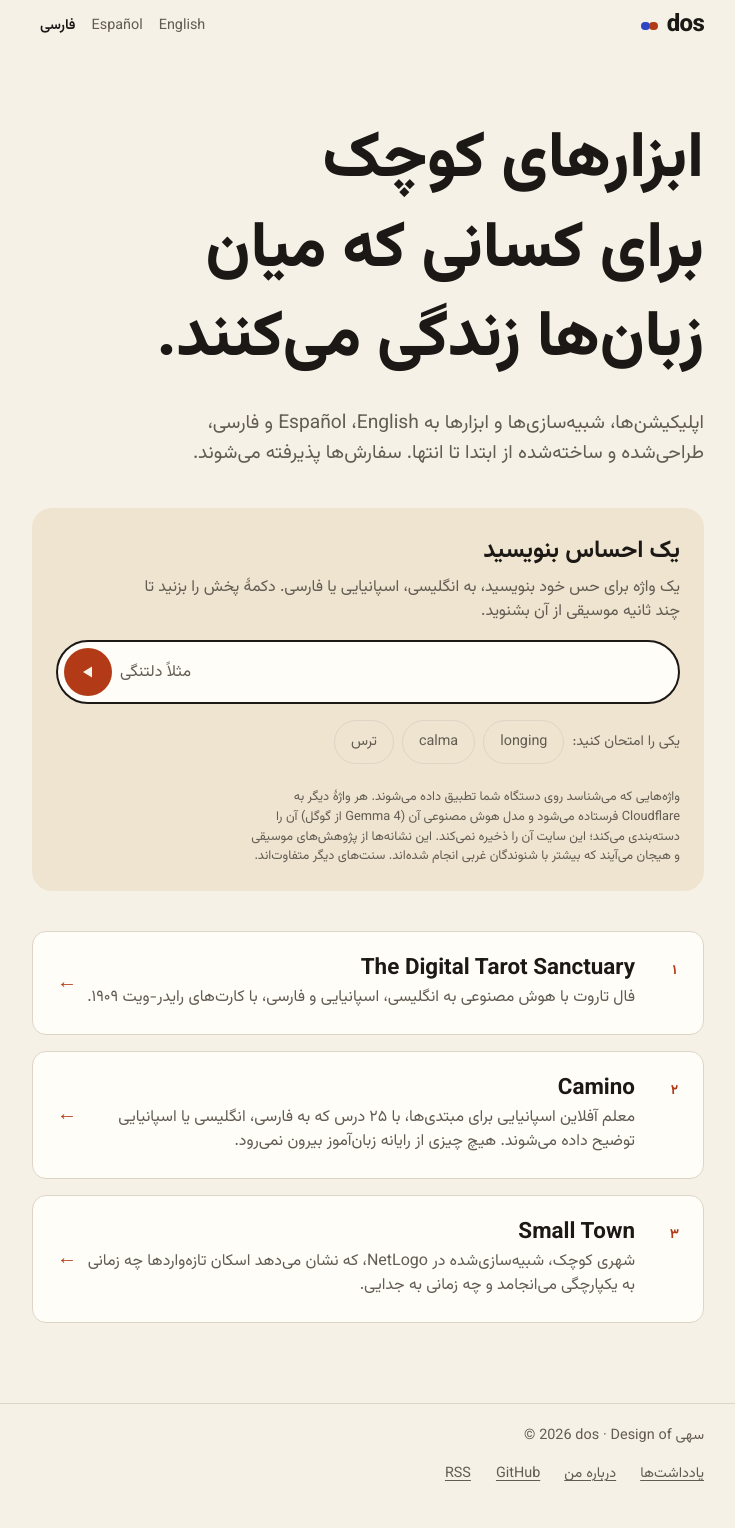
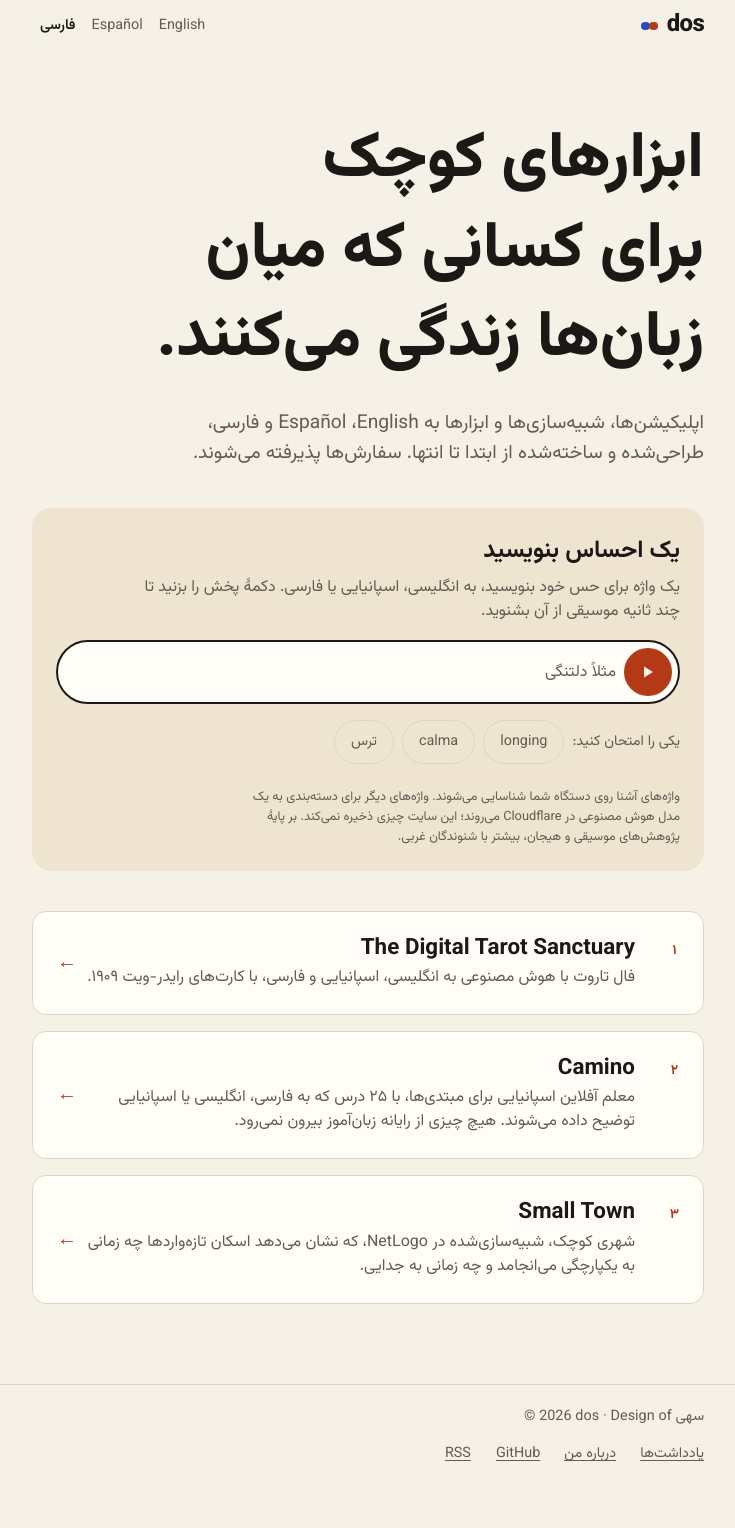
Before and after one commit to soheilhraad-eng/soheilhraad-eng.github.io, a Jekyll site: the page built from fa/index.md, in a window 1280 px wide. Shown: the whole page, without its empty margins (272-1007 px from the left). Built offline with Jekyll 4.4.1, drawn with Linux system fonts in a browser that asks for light colours; part of the change alters nothing that is shown.

Commit message:
Mini app: play button always points right and sits on the right; shorter privacy note; choose Auto, Keys or Strings; Another take button; share link keeps take and sound
Co-Authored-By: Claude Sonnet 5.5 <noreply@anthropic.com>
Claude-Session: https://claude.ai/code/session_01LzqevfqfwJXEHYxCVg4Hxv

```diff
--- a/_data/i18n.yml
+++ b/_data/i18n.yml
@@ -38,7 +38,12 @@ en:
     share: "Copy link"
     copied: "Copied"
     unknown: "I don't know that feeling yet. Try another word: longing, calm, fear."
-    note: "Words it knows are matched on your device. Any other word is sent to Cloudflare, whose AI model (Google's Gemma 4) classifies it; this site doesn't store it. The cues come from music-emotion research, mostly with Western listeners. Other traditions differ."
+    note: "Known words are matched on your device. Other words go to an AI model at Cloudflare to be classified; this site stores nothing. Based on music-emotion research, mostly with Western listeners."
+    sound: "Sound"
+    timbre_auto: "Auto"
+    timbre_keys: "Keys"
+    timbre_strings: "Strings"
+    take: "Another take"
     emotions:
       joy:
         name: "Joy"
@@ -115,7 +120,12 @@ es:
     share: "Copiar enlace"
     copied: "Copiado"
     unknown: "Todavía no conozco ese sentimiento. Prueba con otra palabra: añoranza, calma, miedo."
-    note: "Las palabras que conoce se reconocen en tu dispositivo. Cualquier otra se envía a Cloudflare, cuyo modelo de IA (Gemma 4 de Google) la clasifica; este sitio no la guarda. Las señales proceden de la investigación sobre música y emoción, sobre todo con oyentes occidentales. Otras tradiciones difieren."
+    note: "Las palabras conocidas se reconocen en tu dispositivo. Las demás se envían a un modelo de IA de Cloudflare para clasificarlas; este sitio no guarda nada. Se basa en investigación sobre música y emoción, sobre todo con oyentes occidentales."
+    sound: "Sonido"
+    timbre_auto: "Auto"
+    timbre_keys: "Teclas"
+    timbre_strings: "Cuerdas"
+    take: "Otra versión"
     emotions:
       joy:
         name: "Alegría"
@@ -192,7 +202,12 @@ fa:
     share: "کپی پیوند"
     copied: "کپی شد"
     unknown: "این احساس را هنوز نمی‌شناسم. کلمهٔ دیگری امتحان کنید: دلتنگی، آرامش، ترس."
-    note: "واژه‌هایی که می‌شناسد روی دستگاه شما تطبیق داده می‌شوند. هر واژهٔ دیگر به Cloudflare فرستاده می‌شود و مدل هوش مصنوعی آن (Gemma 4 از گوگل) آن را دسته‌بندی می‌کند؛ این سایت آن را ذخیره نمی‌کند. این نشانه‌ها از پژوهش‌های موسیقی و هیجان می‌آیند که بیشتر با شنوندگان غربی انجام شده‌اند. سنت‌های دیگر متفاوت‌اند."
+    note: "واژه‌های آشنا روی دستگاه شما شناسایی می‌شوند. واژه‌های دیگر برای دسته‌بندی به یک مدل هوش مصنوعی در Cloudflare می‌روند؛ این سایت چیزی ذخیره نمی‌کند. بر پایهٔ پژوهش‌های موسیقی و هیجان، بیشتر با شنوندگان غربی."
+    sound: "صدا"
+    timbre_auto: "خودکار"
+    timbre_keys: "کلید"
+    timbre_strings: "زهی"
+    take: "یک نسخهٔ دیگر"
     emotions:
       joy:
         name: "شادی"
--- a/_includes/type-a-feeling.html
+++ b/_includes/type-a-feeling.html
@@ -30,8 +30,17 @@ site when the page loads, and no sound starts until the visitor presses the butt
       <h2 id="taf-emo" class="feeling-emo"></h2>
       <p id="taf-meta" class="feeling-meta"></p>
       <p id="taf-cue" class="feeling-cue"></p>
+      <div class="feeling-sound" role="group" aria-labelledby="taf-soundLabel">
+        <span id="taf-soundLabel" class="feeling-sound-label"></span>
+        <span class="feeling-timbre">
+          <button type="button" data-t="auto" id="taf-t-auto" aria-pressed="true"></button>
+          <button type="button" data-t="keys" id="taf-t-keys" aria-pressed="false"></button>
+          <button type="button" data-t="strings" id="taf-t-strings" aria-pressed="false"></button>
+        </span>
+      </div>
       <div class="feeling-actions">
         <button class="feeling-link" id="taf-again" type="button"></button>
+        <button class="feeling-link" id="taf-take" type="button"></button>
         <button class="feeling-link" id="taf-share" type="button"></button>
       </div>
       <span id="taf-shareOut" class="feeling-shareout"></span>
--- a/assets/css/style.scss
+++ b/assets/css/style.scss
@@ -236,7 +236,10 @@ pre code { background: none; padding: 0; }
   flex: none; width: 48px; height: 48px; border-radius: 50%; border: 0;
   background: var(--accent); color: var(--bg); cursor: pointer; display: grid; place-items: center;
 }
-[dir="rtl"] .feeling-go svg { transform: scaleX(-1); }
+// The play triangle always points right, as on every player, and the button stays on the right,
+// so the field lays itself out left-to-right; the typed text still follows its own language.
+.feeling-field { direction: ltr; }
+[dir="rtl"] .feeling input[type="text"] { direction: rtl; text-align: right; }
 .feeling-go:hover { filter: brightness(1.1); }
 .feeling :focus-visible { outline: 2px solid var(--accent); outline-offset: 2px; }
 .feeling-go:focus-visible { outline-offset: 3px; }
@@ -259,6 +262,14 @@ pre code { background: none; padding: 0; }
 .feeling-emo { margin: 0; font-size: 1.75rem; line-height: 1.2; }
 .feeling-meta { margin: 0.25rem 0 var(--space-2); color: var(--muted); font-size: 0.85rem; font-variant-numeric: tabular-nums; }
 .feeling-cue { margin: 0; }
+.feeling-sound { display: flex; flex-wrap: wrap; align-items: center; gap: var(--space-1) var(--space-2); margin-top: var(--space-2); }
+.feeling-sound-label { color: var(--muted); font-size: 0.9rem; }
+.feeling-timbre { display: inline-flex; border: 1px solid var(--border); border-radius: 999px; overflow: hidden; }
+.feeling-timbre button {
+  font: inherit; font-size: 0.9rem; min-height: 44px; padding: 0 1rem; border: 0; background: transparent; color: var(--muted); cursor: pointer;
+}
+.feeling-timbre button + button { border-inline-start: 1px solid var(--border); }
+.feeling-timbre button[aria-pressed="true"] { background: var(--text); color: var(--surface); }
 .feeling-actions { display: flex; flex-wrap: wrap; gap: 0 var(--space-3); margin-top: var(--space-2); padding-top: 0.25rem; border-top: 1px solid var(--border); }
 .feeling-link {
   font: inherit; font-size: 0.95rem; background: none; border: 0; padding: 0; min-height: 44px;
--- a/assets/js/type-a-feeling.js
+++ b/assets/js/type-a-feeling.js
@@ -48,6 +48,19 @@ const EMO = {
     scale:'major',root:55,bpm:84,wave:'triangle',bright:4200,gain:.22,legato:.85,attack:.03,decay:.2,sustain:.6,release:.5,
     rhythm:[1,.5,.5,1,1,.5,.5,2],contour:'up',range:[0,10],startDeg:0,ending:'high',vel:[.5,.9],rest:0,echo:.15}
 };
+
+/* Two more voices for the melody besides the one each feeling brings ('auto'). */
+const TIMBRE = {
+  keys:{kind:'fm',attack:.004,decay:.5,sustain:.25,release:.6,legato:.9,vib:null,detune:0,pure:true,gainMul:1.3,brightMin:2600},
+  strings:{wave:'sawtooth',detune:9,attack:.09,decay:.3,sustain:.75,release:.7,legato:1,vib:{rate:5.5,cents:10},pure:true,gainMul:.6,brightMin:1400,brightMax:2600}
+};
+function leadVoice(e,timbre){
+  const tb = TIMBRE[timbre]; if(!tb) return e;
+  const o = Object.assign({},e,tb);
+  o.gain = e.gain*tb.gainMul;
+  o.bright = Math.min(tb.brightMax||1e9, Math.max(tb.brightMin, e.bright));
+  return o;
+}
 
 /* Chords under the melody: scale-degree roots, stacked in thirds. Modal choices follow the cues
    above: a plain I-V-vi-IV for joy, a falling minor line for sadness, a dissonant flat-II for fear. */
@@ -140,8 +153,8 @@ function pickStep(contour,progress,r){
 }
 
 /* Same word + same feeling always gives the same phrase. */
-function buildPhrase(word,key){
-  const e = EMO[key], rnd = mulberry32(fnv(norm(word)+'|'+key));
+function buildPhrase(word,key,v){
+  const e = EMO[key], rnd = mulberry32(fnv(norm(word)+'|'+key+(v ? '|'+v : '')));
   const beat = 60/e.bpm, target = e.target || 6.5, len = SCALES[e.scale].length;
   const notes = []; let t = 0, deg = e.startDeg, i = 0;
   while(t < target - beat){
@@ -178,7 +191,7 @@ function buildPhrase(word,key){
 
 /* ---------- audio ---------- */
 const $ = id => document.getElementById('taf-' + id);
-let AC=null, master=null, bus=null, playId=0, current=null;
+let AC=null, master=null, bus=null, playId=0, current=null, timbre='auto';
 const midiHz = m => 440*Math.pow(2,(m-69)/12);
 
 function ensureAudio(){
@@ -220,7 +233,24 @@ function makeFx(e,dest){
   return input;
 }
 
+function fmVoice(e,fx,t0,midi,dur,vel,gainScale){
+  const f = midiHz(midi), hold = Math.max(dur*e.legato,.2), peak = e.gain*vel*(gainScale||1), end = t0+hold+e.release+.05;
+  const g = AC.createGain();
+  g.gain.setValueAtTime(.0001,t0);
+  g.gain.exponentialRampToValueAtTime(peak,t0+e.attack);
+  g.gain.exponentialRampToValueAtTime(peak*e.sustain,t0+e.attack+e.decay);
+  g.gain.setValueAtTime(peak*e.sustain,t0+hold);
+  g.gain.exponentialRampToValueAtTime(.0001,t0+hold+e.release);
+  g.connect(fx);
+  const car = AC.createOscillator(), mod = AC.createOscillator(), mg = AC.createGain();
+  car.type = 'sine'; mod.type = 'sine'; car.frequency.value = f; mod.frequency.value = f;
+  mg.gain.setValueAtTime(f*1.6*vel,t0); mg.gain.exponentialRampToValueAtTime(f*.08,t0+.5);
+  mod.connect(mg); mg.connect(car.frequency); car.connect(g);
+  car.start(t0); mod.start(t0); car.stop(end); mod.stop(end);
+}
+
 function voice(e,fx,base,midi,dur,vel,gainScale){
+  if(e.kind==='fm') return fmVoice(e,fx,base,midi,dur,vel,gainScale);
   const t0 = base, a = e.attack, hold = Math.max(dur*e.legato, a+e.decay+.02);
   const peak = e.gain*vel*(gainScale||1);
   const g = AC.createGain();
@@ -252,13 +282,13 @@ function voice(e,fx,base,midi,dur,vel,gainScale){
 
 function play(){
   if(!current || !ensureAudio()) return;
-  const {phrase,key} = current, e = EMO[key], now = AC.currentTime;
+  const {phrase,key} = current, e = EMO[key], lead = leadVoice(e,timbre), now = AC.currentTime;
   if(bus){ bus.gain.cancelScheduledValues(now); bus.gain.setTargetAtTime(0,now,.03); }
   bus = AC.createGain(); bus.connect(master);
-  const fx = makeFx(e,bus), base = now + .1, id = ++playId;
+  const fx = makeFx(lead,bus), base = now + .1, id = ++playId;
   phrase.notes.forEach(n=>{
-    voice(e,fx,base+n.t,n.midi,n.dur,n.vel,1);
-    if(n.extra) voice(e,fx,base+n.t,n.extra,n.dur,n.vel,.6);
+    voice(lead,fx,base+n.t,n.midi,n.dur,n.vel,1);
+    if(n.extra) voice(lead,fx,base+n.t,n.extra,n.dur,n.vel,.6);
   });
   const padE = Object.assign({},e,{wave:'triangle',attack:.3,decay:.5,sustain:.8,release:.7,legato:1,vib:null,detune:7,
                                    gain:e.gain*.42,pure:true,bright:Math.min(e.bright,1800)});
@@ -319,17 +349,21 @@ function drawRoll(phrase){
   });
 }
 
-function showResult(text,hit,autoplay){
+function showResult(text,hit,autoplay,v){
   const e = EMO[hit.emo], lang = hit.lang;
   const box = $('result');
   box.hidden = false; box.lang = lang; box.dir = lang==='fa' ? 'rtl' : 'ltr';
-  current = {text,key:hit.emo,lang,phrase:buildPhrase(text,hit.emo)};
+  current = {text,key:hit.emo,lang,v:v||0,phrase:buildPhrase(text,hit.emo,v||0)};
   drawRoll(current.phrase);
   $('emo').textContent = T[lang].emotions[hit.emo].name;
   $('cue').textContent = T[lang].emotions[hit.emo].cue;
   $('meta').textContent = T[lang].modes[e.scale] + ' · ' + localDigits(e.bpm,lang) + ' bpm';
   $('again').textContent = autoplay ? T[lang].again : T[lang].hear;
   $('share').textContent = T[lang].share;
+  $('take').textContent = T[lang].take;
+  $('soundLabel').textContent = T[lang].sound;
+  ['auto','keys','strings'].forEach(k=>{ $('t-'+k).textContent = T[lang]['timbre_'+k]; });
+  document.querySelectorAll('.feeling-timbre button').forEach(b=>b.setAttribute('aria-pressed', String(b.dataset.t===timbre)));
   $('shareOut').textContent = '';
   $('status').textContent = '';
   if(autoplay) play();
@@ -338,7 +372,7 @@ function showResult(text,hit,autoplay){
   box.scrollIntoView({block:'nearest',behavior:calm?'auto':'smooth'});
 }
 
-async function handle(raw,autoplay=true,localOnly=false){
+async function handle(raw,autoplay=true,localOnly=false,v=0){
   const text = raw.trim().slice(0,40);
   if(!text) return;
   $('status').textContent = '';
@@ -357,7 +391,7 @@ async function handle(raw,autoplay=true,localOnly=false){
     $('status').textContent = T[PAGE_LANG].unknown;
     return;
   }
-  showResult(text,hit,autoplay);
+  showResult(text,hit,autoplay,v);
 }
 
 $('form').addEventListener('submit',ev=>{ ev.preventDefault(); ensureAudio(); handle($('feeling').value); });
@@ -365,9 +399,21 @@ document.querySelectorAll('.taf-chip').forEach(c=>c.addEventListener('click',()=
   $('feeling').value = c.dataset.w; ensureAudio(); handle(c.dataset.w);
 }));
 $('again').addEventListener('click',()=>{ ensureAudio(); play(); $('again').textContent = T[current.lang].again; });
+$('take').addEventListener('click',()=>{
+  if(!current) return;
+  ensureAudio();
+  current.v++; current.phrase = buildPhrase(current.text,current.key,current.v);
+  drawRoll(current.phrase); play();
+});
+document.querySelectorAll('.feeling-timbre button').forEach(b=>b.addEventListener('click',()=>{
+  timbre = b.dataset.t;
+  document.querySelectorAll('.feeling-timbre button').forEach(x=>x.setAttribute('aria-pressed', String(x===b)));
+  if(current){ ensureAudio(); play(); }
+}));
 $('share').addEventListener('click',async()=>{
   if(!current) return;
-  const url = location.href.split('#')[0] + '#f=' + encodeURIComponent(current.text);
+  const url = location.href.split('#')[0] + '#f=' + encodeURIComponent(current.text)
+    + (current.v ? '&v='+current.v : '') + (timbre!=='auto' ? '&s='+timbre : '');
   try{ await navigator.clipboard.writeText(url); $('shareOut').textContent = T[current.lang].copied; }
   catch(err){ $('shareOut').textContent = url; }
 });
@@ -377,6 +423,10 @@ $('share').addEventListener('click',async()=>{
    visitor to press the button. */
 try{
   const m = location.hash.match(/f=([^&]+)/);
-  if(m){ const w = decodeURIComponent(m[1]); $('feeling').value = w; handle(w,false,true); }
+  if(m){
+    const w = decodeURIComponent(m[1]), mv = location.hash.match(/v=(\d+)/), ms = location.hash.match(/s=(keys|strings)/);
+    if(ms) timbre = ms[1];
+    $('feeling').value = w; handle(w,false,true,mv ? Math.min(99,+mv[1]) : 0);
+  }
 }catch(err){}
 })();
```
